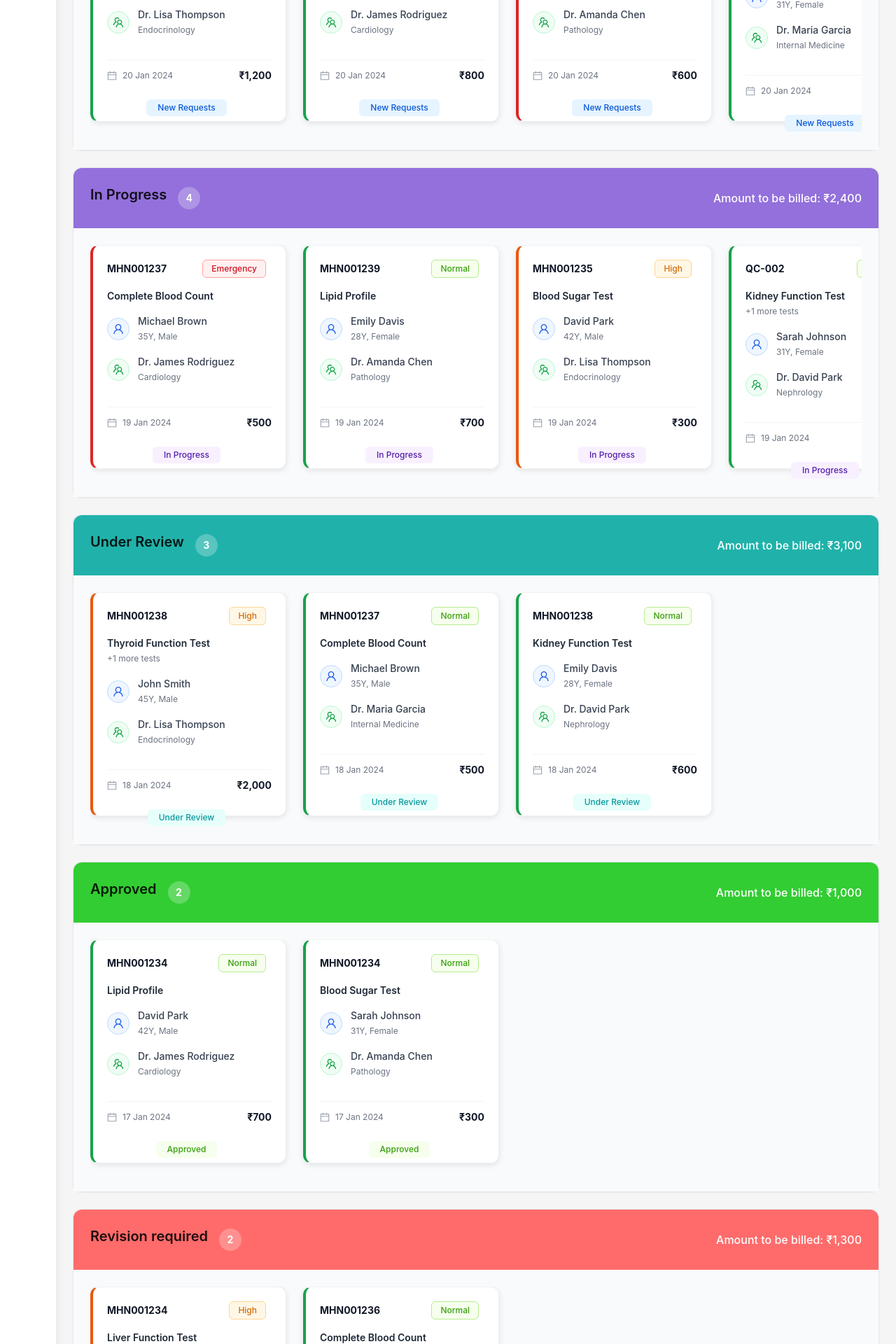
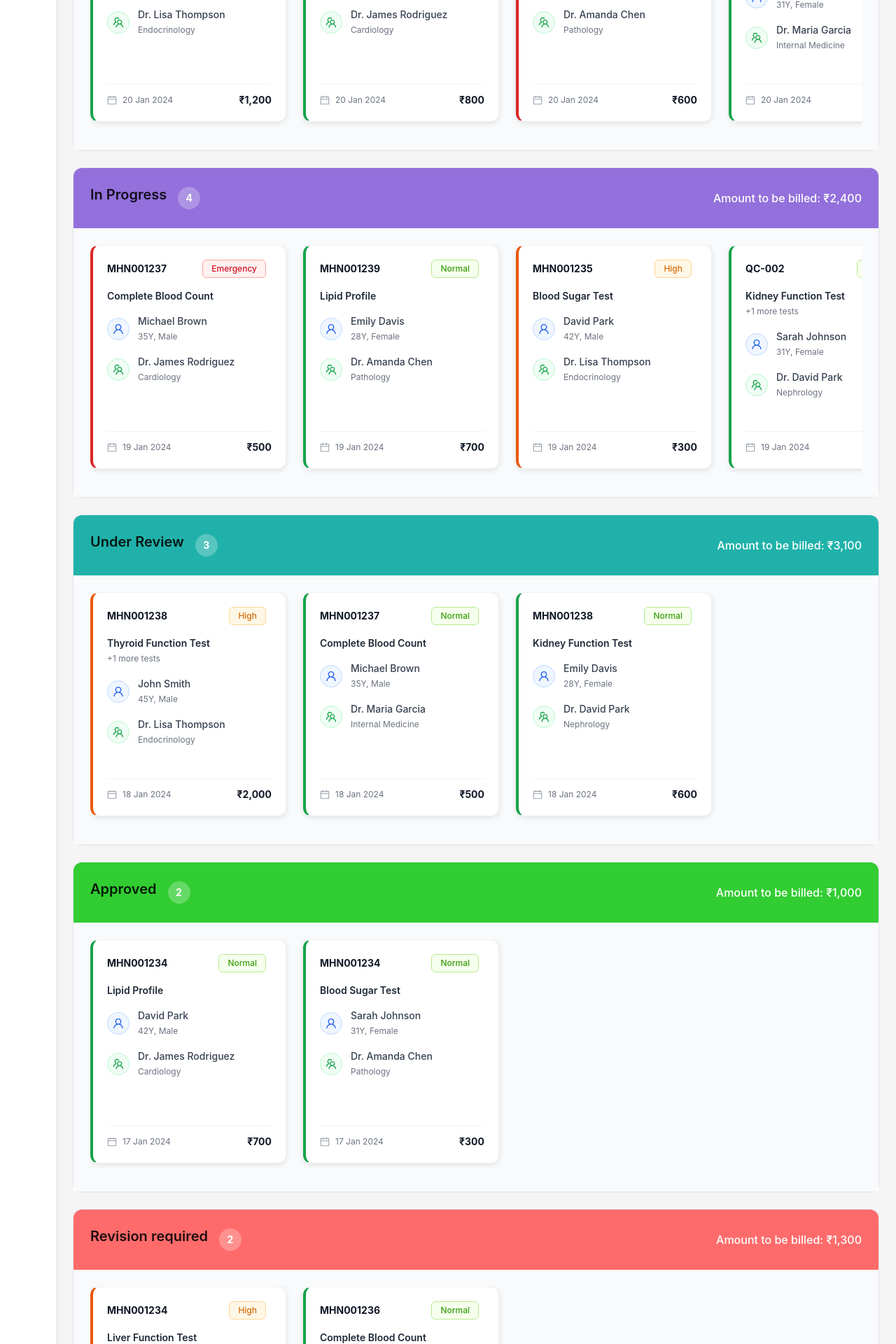
Before and after one commit to nabeel-ncz/lab-management-technical-task, a React (Vite) app in the folder client/: page / in a window 1280 px wide. Shown: the part 500-2420 px from the top of the page at 70% size. Built offline with nearby package versions, Linux system fonts and the light colour scheme.

Commit message:
Refactor InvestigationCard and KanbanBoard components by removing unused status color logic and comments. Cleaned up code for better readability and maintainability.

```diff
--- a/client/src/components/Investigation/InvestigationCard.tsx
+++ b/client/src/components/Investigation/InvestigationCard.tsx
@@ -1,5 +1,5 @@
 import React from 'react';
-import { Card, Tag, Avatar, Space, Typography } from 'antd';
+import { Card, Tag, Avatar, Typography } from 'antd';
 import { UserOutlined, TeamOutlined, CalendarOutlined } from '@ant-design/icons';
 import { Investigation } from '../../types';
 import dayjs from 'dayjs';
@@ -30,16 +30,16 @@ export const InvestigationCard: React.FC<InvestigationCardProps> = ({ investigat
     }
   };
 
-  const getStatusColor = (status: string) => {
-    switch (status) {
-      case 'New Requests': return 'blue';
-      case 'In Progress': return 'purple';
-      case 'Under Review': return 'cyan';
-      case 'Approved': return 'green';
-      case 'Revision required': return 'red';
-      default: return 'default';
-    }
-  };
+  // const getStatusColor = (status: string) => {
+  //   switch (status) {
+  //     case 'New Requests': return 'blue';
+  //     case 'In Progress': return 'purple';
+  //     case 'Under Review': return 'cyan';
+  //     case 'Approved': return 'green';
+  //     case 'Revision required': return 'red';
+  //     default: return 'default';
+  //   }
+  // };
 
   const formatCurrency = (amount: number) => {
     return `₹${amount.toLocaleString()}`;
@@ -137,16 +137,6 @@ export const InvestigationCard: React.FC<InvestigationCardProps> = ({ investigat
             {formatCurrency(investigation.totalAmount)}
           </Text>
         </div>
-
-        {/* Status Badge */}
-        <div className="flex justify-center pt-2">
-          <Tag
-            color={getStatusColor(investigation.status)}
-            className="px-4 py-1 text-xs font-medium rounded-full border-0"
-          >
-            {investigation.status}
-          </Tag>
-        </div>
       </div>
     </Card>
   );
--- a/client/src/components/Investigation/KanbanBoard.tsx
+++ b/client/src/components/Investigation/KanbanBoard.tsx
@@ -53,7 +53,6 @@ export const KanbanBoard: React.FC<KanbanBoardProps> = ({ columns, loading, onCa
               </div>
             </div>
 
-            {/* Row Body - Horizontal Cards with White Background */}
             <div className="p-6 bg-gray-50">
               {column.investigations.length === 0 ? (
                 <div className="text-center py-12">
```
